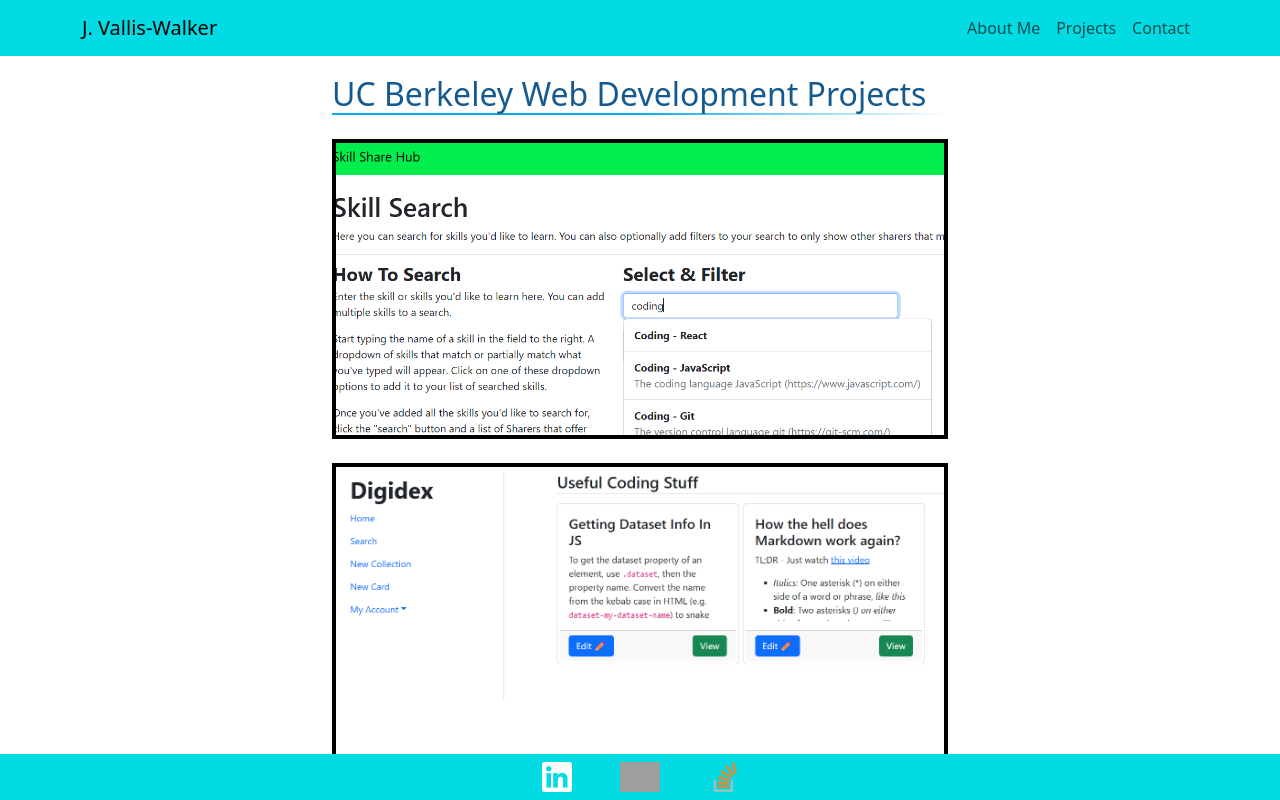
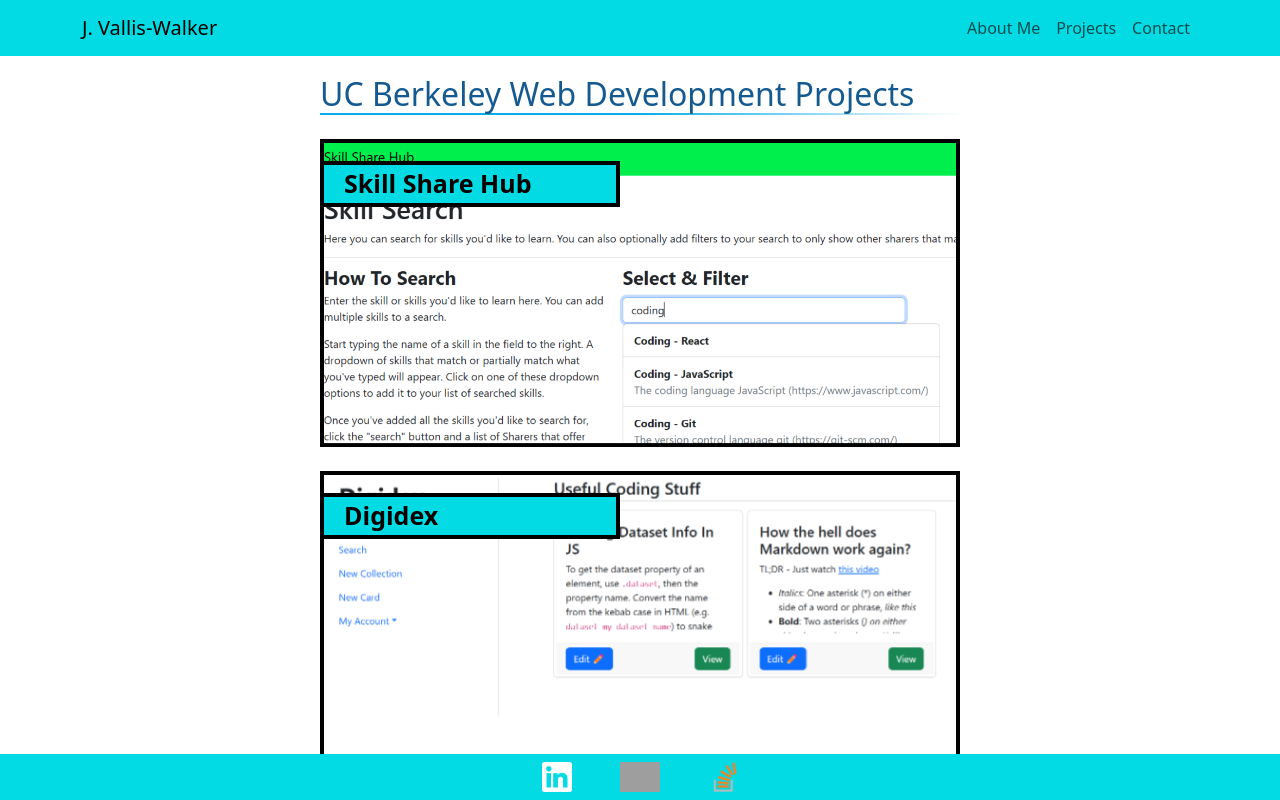
Before and after one commit to jvalliswalker/Portfolio, a React (Vite) app: page /portfolio in a window 1280 px wide. Built offline with nearby package versions, Linux system fonts and the light colour scheme; grey boxes are pictures that could not be loaded.

Commit message:
add floating title, separate border from transition

```diff
--- a/src/components/Project.jsx
+++ b/src/components/Project.jsx
@@ -1,4 +1,4 @@
-function Project({ img, title, url, github, styling }) {
+function Project({ img, title, url, github, styling, description }) {
   function navigateTo(url) {
     window.open(url, "_blank").focus();
   }
@@ -8,11 +8,14 @@ function Project({ img, title, url, github, styling }) {
   return (
     <div className="project-image-container">
       <img src={img} className={style.imageStyling} />
+      <div>
+        <div className={style.titleStyling}>
+          <div>{title}</div>
+        </div>
+        {/* <div className="project-description">{description}</div> */}
+      </div>
       <div className={style.middleStyling}>
         <div className="container">
-          <div className="row">
-            <div className={style.titleStyling}>{title}</div>
-          </div>
           <div className="row">
             <div className="col d-flex justify-content-center">
               <div
--- a/src/pages/Portfolio/Portfolio.jsx
+++ b/src/pages/Portfolio/Portfolio.jsx
@@ -13,6 +13,7 @@ function Portfolio() {
       url="https://skillhub-uvg0.onrender.com/"
       github="https://github.com/UCBX-2024-Team-Wombat/Skill-Share-Hub"
       styling={styleHandler}
+      description="A platform for skilled people to trade what they know for what they're excited to learn"
     />,
     <Project
       key="p2"
@@ -44,7 +45,7 @@ function Portfolio() {
   ];
 
   return (
-    <div className="container">
+    <div>
       <h2 className={style.projectTypeHeader}>
         UC Berkeley Web Development Projects
       </h2>
--- a/src/styles/index.css
+++ b/src/styles/index.css
@@ -94,6 +94,7 @@ p {
 
 .project-image-container {
   position: relative;
+  border: 4px solid black;
 }
 
 .project-image {
@@ -142,6 +143,19 @@ p {
   opacity: 1;
 }
 
+.project-title {
+  position: absolute;
+  top: 6%;
+  left: -4px;
+  width: 300px;
+  padding-left: 20px;
+  font-weight: bold;
+  font-size: 25px;
+  background-color: var(--primary);
+  color: black;
+  border: 4px solid black;
+}
+
 .project-title-mobile {
   min-width: 200px;
 }
--- a/src/utils/styleHandler.js
+++ b/src/utils/styleHandler.js
@@ -165,17 +165,17 @@ class ProjectStyleHandler {
 
   get imageStyling() {
     if (this.isMobile) {
-      return "project-image-mobile border border-4 border-black";
+      return "project-image-mobile";
     } else {
-      return "project-image overflow-hidden border border-4 border-black";
+      return "project-image overflow-hidden";
     }
   }
 
   get titleStyling() {
     if (this.isMobile) {
-      return "text-center fw-bold fs-5 project-title-mobile pb-3";
+      return "project-title-mobile";
     } else {
-      return "text-center fw-bold fs-2 pb-4";
+      return "project-title";
     }
   }
 
```
